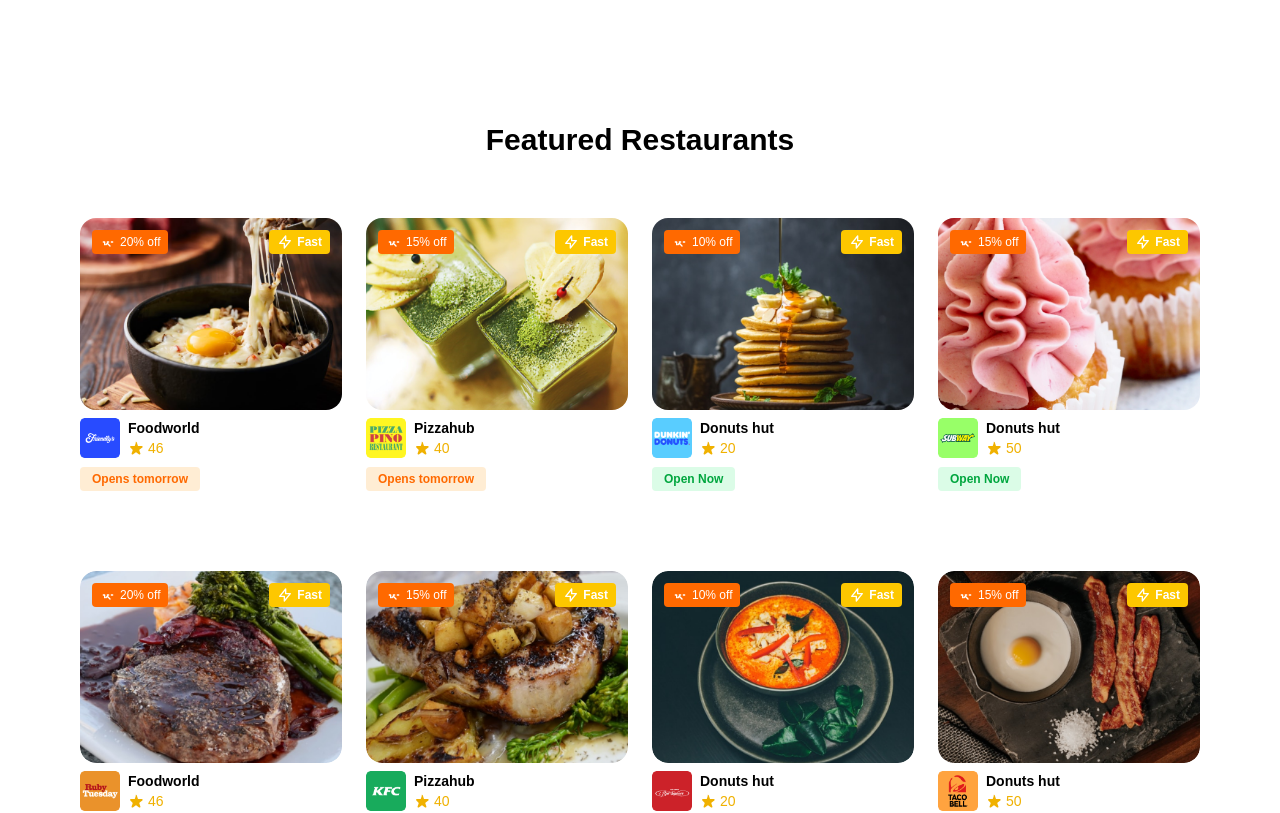
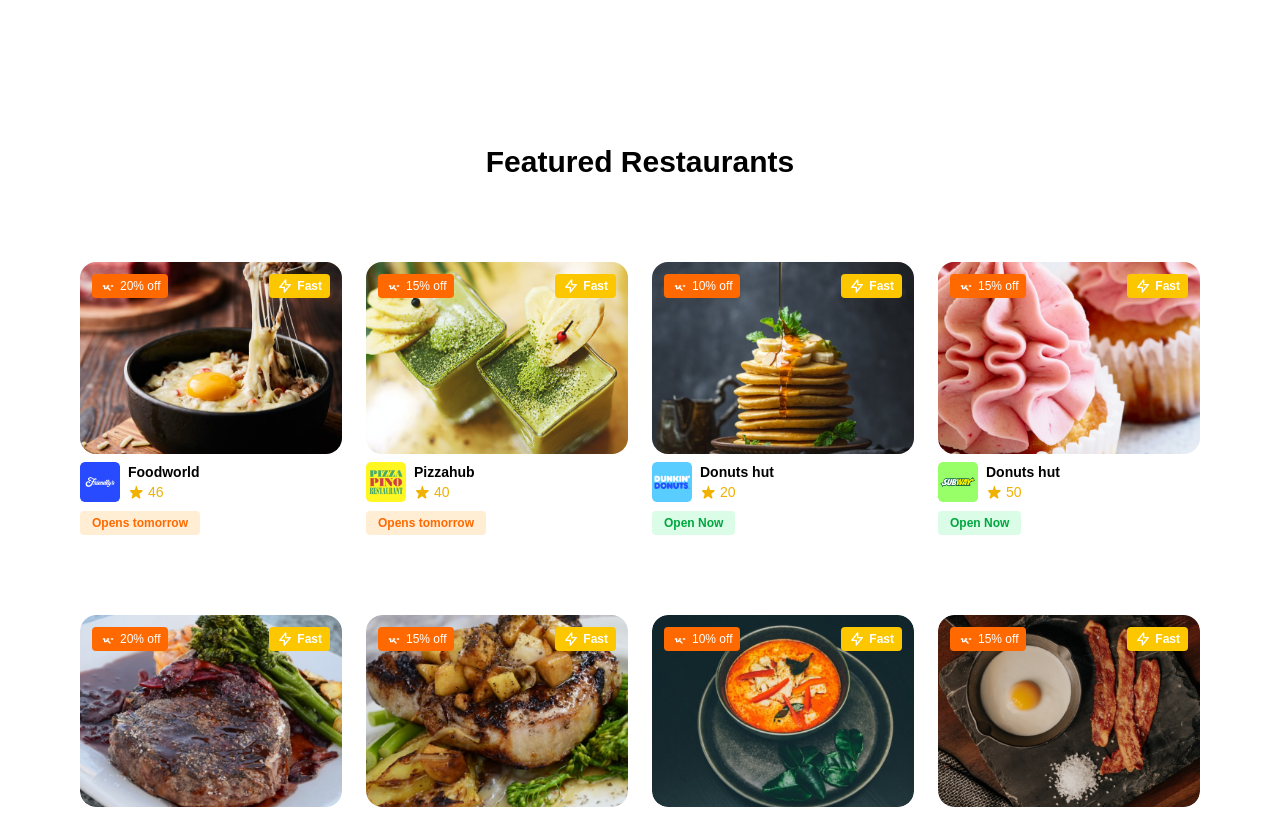
Before and after one commit to Shahzaib00721/filetest, a Next.js app: page / in a window 1280 px wide. Shown: the part 1844-2657 px from the top of the page. Built offline with nearby package versions, Linux system fonts and the light colour scheme.

Commit message:
update pics

```diff
--- a/src/app/components/Eight.jsx
+++ b/src/app/components/Eight.jsx
@@ -12,6 +12,7 @@ const InstallAppSection = () => {
             <Image
               src="/Icon (5).svg" // Add your discount tag icon here
               alt="Daily Discounts"
+
               layout="fill"
               objectFit="contain"
             />
--- a/src/app/components/Five.jsx
+++ b/src/app/components/Five.jsx
@@ -56,7 +56,7 @@ const restaurants = [
 export default function FeaturedRestaurants() {
   return (
     <div className="max-w-7xl  mx-auto px-4 py-10 bg-white md:px-20 ">
-      <h2 className="text-center mt-7 font-extrabold text-black text-3xl mb-15">Featured Restaurants</h2>
+      <h2 className="text-center mt-7 font-extrabold text-black text-3xl leading-20 mb-15">Featured Restaurants</h2>
       <div className="grid grid-cols-1 sm:grid-cols-2 md:grid-cols-4 gap-6">
         {restaurants.map((rest) => (
           <div key={rest.id} className="space-y-2">
--- a/src/app/page.tsx
+++ b/src/app/page.tsx
@@ -26,7 +26,7 @@ export default function Home() {
       <header className="bg-white shadow-sm px-4 md:px-6 py-3 flex justify-between items-center">
 
         {/* Logo */}
-        <div className="flex items-center  font-extrabold text-lg sm:text-xl text-orange-500 md:pl-15">
+        <div className="flex items-center  font-extrabold text-2xl sm:text-xl text-orange-500 md:pl-15">
           <Truck className="w-6 h-6 flex-shrink-0" aria-hidden="true" />
           food<span className=" text-amber-400">waGon</span>
         </div>
@@ -44,14 +44,14 @@ export default function Home() {
             className="flex items-center gap-1 text-gray-600 hover:text-black transition"
             aria-label="Search Food"
           >
-            <Search className="w-4 h-4 flex-shrink-0 text-orange-500 font-bold" aria-hidden="true" />
+            <Search className="w-5 h-5  flex-shrink-0 text-orange-500 font-bold" aria-hidden="true" />
             <span className="hidden sm:inline">Search Food</span>
           </button>
           <button
             className="px-3   sm:px-4 py-2 bg-gradient-to-r  bg-transparent rounded-md text-orange-500  shadow-orange-500 shadow-2xl font-semibold hover:opacity-90 flex items-center gap-1 focus:ring-2 focus:ring-offset-2 focus:ring-orange-500 transition text-sm"
             aria-label="Login"
           >
-            <LogIn className="w-4 h-4 flex-shrink-0 " aria-hidden="true" />
+            <LogIn className="w-5 h-5 flex-shrink-0 " aria-hidden="true" />
             <span className="hidden sm:inline ">Login</span>
           </button>
         </div>
```
